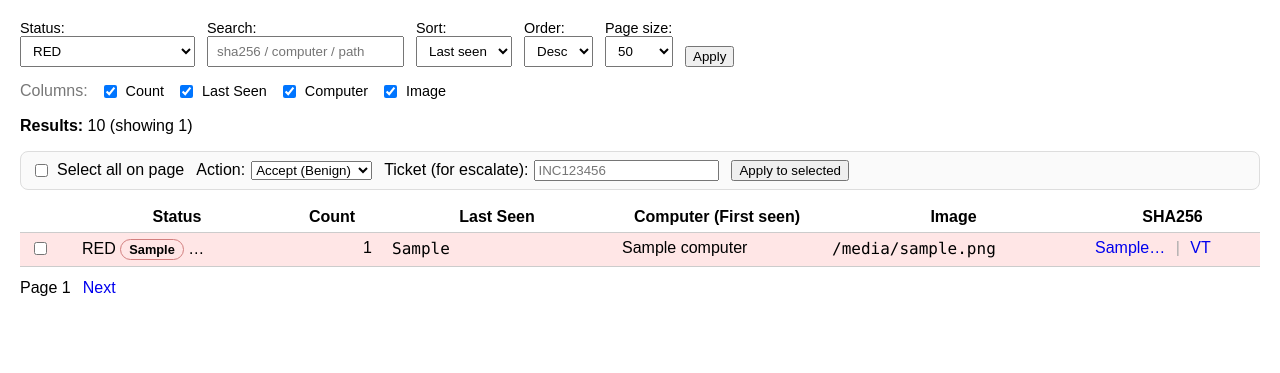
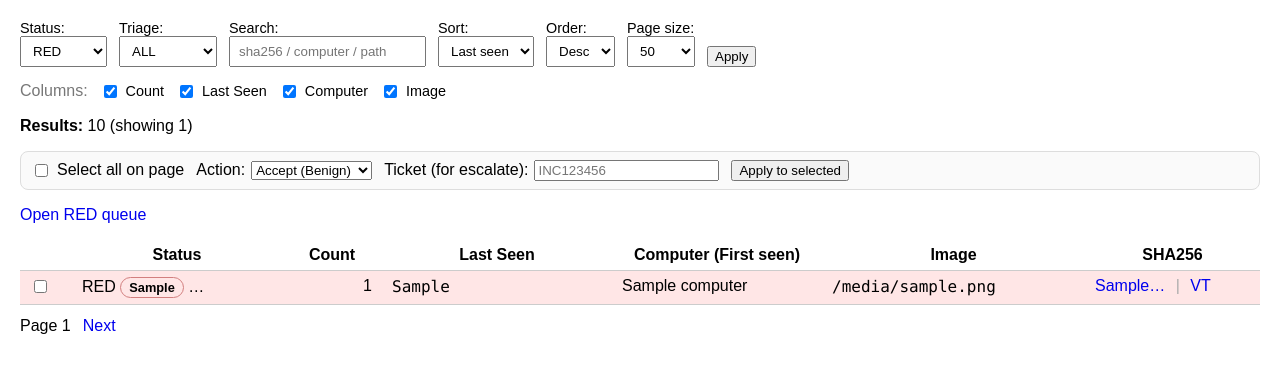
Before and after one commit to edgeworks/greycodeV2, a FastAPI app: template greycode_core/templates/index.html in a window 1280 px wide. Shown: the part 168-541 px from the top of the page. Run offline with FastAPI, Linux system fonts and the light colour scheme; the template is opened without the code that fills it: most values are stand-ins (such as "Sample title", 1, 10 or a date in 2020).

Commit message:
adding triage filter for disposition

```diff
--- a/greycode_core/main.py
+++ b/greycode_core/main.py
@@ -387,6 +387,7 @@ async def list_hashes(
 async def ui_index(
     request: Request,
     status: str = Query("ALL"),
+    triage: str = Query("ALL"),
     q: str = Query(""),
     sort: str = Query("last_seen"),
     order: str = Query("desc"),
@@ -426,6 +427,16 @@ async def ui_index(
             # 2) Apply filters
             if status != "ALL" and row["status"] != status:
                 continue
+
+            tri = (triage or "ALL").upper()
+            if tri == "OPEN":
+                # Open work queue: RED and no disposition
+                if not (row["status"] == "RED" and row["disposition"] == ""):
+                    continue
+            elif tri == "TRIAGED":
+                # Any disposition set (ACCEPTED/ESCALATED/whatever)
+                if row["disposition"] == "":
+                    continue
 
             if q_lower:
                 hay = f'{row["sha256"]} {row["computer"]} {row["image"]}'.lower()
@@ -470,6 +481,7 @@ async def ui_index(
             "page": page,
             "page_size": page_size,
             "status": status,
+            "triage": triage,
             "q": q,
             "sort": sort,
             "order": order,
--- a/greycode_core/templates/index.html
+++ b/greycode_core/templates/index.html
@@ -4,8 +4,16 @@
 <form method="get" class="controls">
   <label>Status:
     <select name="status">
-      {% for s in ["ALL","RED","RED ACCEPTED","RED ESCALATED","ERROR","GREY","GREY RATE_LIMITED","GREY PENDING","GREY NOT_FOUND","GREEN"] %}
-        <option value="{{ s }}" {% if s in status %}selected{% endif %}>{{ s }}</option>
+      {% for s in ["ALL","RED","ERROR","GREY","GREEN"] %}
+        <option value="{{ s }}" {% if status == s %}selected{% endif %}>{{ s }}</option>
+      {% endfor %}
+    </select>
+  </label>
+
+  <label>Triage:
+    <select name="triage">
+      {% for t in ["ALL","OPEN","TRIAGED"] %}
+        <option value="{{ t }}" {% if triage == t %}selected{% endif %}>{{ t }}</option>
       {% endfor %}
     </select>
   </label>
@@ -79,6 +87,10 @@
     <button type="submit" class="bulkitem">Apply to selected</button>
   </div>
 
+  <p>
+    <a href="/ui?status=RED&triage=OPEN&sort=last_seen&order=desc&page_size={{page_size}}">Open RED queue</a>
+  </p>
+
   <table>
     <tr>
       <th class="col-sel"></th>
@@ -142,7 +154,7 @@
 
 <div class="pager">
   {% if page > 1 %}
-    <a href="?status={{status}}&q={{q}}&sort={{sort}}&order={{order}}&page_size={{page_size}}&page={{page-1}}">
+    <a href="?status={{status}}&triage={{triage}}&q={{q}}&sort={{sort}}&order={{order}}&page_size={{page_size}}&page={{page-1}}">
       Prev
     </a>
   {% endif %}
@@ -150,7 +162,7 @@
   <span>Page {{ page }}</span>
 
   {% if page * page_size < total %}
-    <a href="?status={{status}}&q={{q}}&sort={{sort}}&order={{order}}&page_size={{page_size}}&page={{page+1}}">
+    <a href="?status={{status}}&triage={{triage}}&q={{q}}&sort={{sort}}&order={{order}}&page_size={{page_size}}&page={{page+1}}">
       Next
     </a>
   {% endif %}
```
